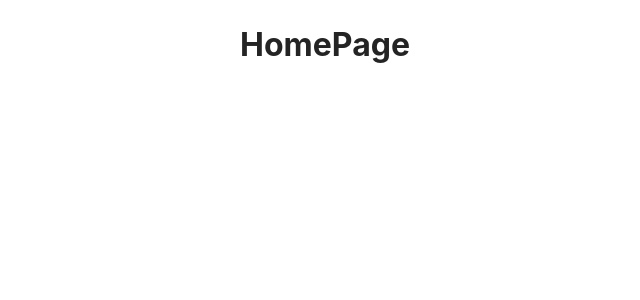
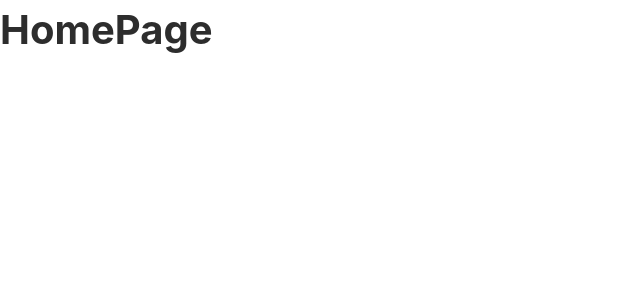
Before and after one commit to vitordevsp/test-albert-einstein, a React (Vite) app: page / in a window 1280 px wide. Shown: the top 300 px of the page, without its empty margins (0-640 px from the left). Built offline with nearby package versions, Linux system fonts and the light colour scheme.

Commit message:
feat: define a base de styles para textos e cores

```diff
--- a/src/index.css
+++ b/src/index.css
@@ -1,7 +1,24 @@
+/* ---------- Configs ---------- */
+
 :root {
-  color: #242424;
-  background-color: #FFFFFF;
+  --bg-color-app: #fff;
 
+  --color-gray-0: #2D2D2D;
+  --color-gray-1: #5E5E5E;
+  --color-gray-2: #8C8C8C;
+  --color-gray-3: #ADADAD;
+
+  color: var(--color-gray-0);
+  background-color: var(--bg-color-app);
+}
+
+* {
+  margin: 0;
+  padding: 0;
+  box-sizing: border-box;
+}
+
+body {
   font-family: Inter, system-ui, Avenir, Helvetica, Arial, sans-serif;
   line-height: 1.5;
   font-weight: 400;
@@ -11,9 +28,83 @@
   -moz-osx-font-smoothing: grayscale;
 }
 
-body {
-  margin: 0;
-  width: 100%;
-  max-width: 800px;
-  margin: 0 auto;
+a {
+  text-decoration: none;
 }
+
+/* html {
+  font-size: calc(100vw / 1440 * 10);
+}
+
+@media screen and (max-width: 1023px) {
+  html {
+    font-size: calc(100vw / 375 * 10);
+  }
+} */
+
+/* ---------- Texts ---------- */
+
+h1 {
+  font-size: 40px;
+  font-weight: 700;
+}
+
+h2 {
+  font-size: 24px;
+  font-weight: 500;
+}
+
+h3 {
+  font-size: 20px;
+  font-weight: 500;
+}
+
+h4 {
+  font-size: 18px;
+  font-weight: 500;
+}
+
+h5 {
+  font-size: 16px;
+  font-weight: 500;
+}
+
+h6 {
+  font-size: 12px;
+  font-weight: 500;
+}
+
+p, span {
+  font-size: 16px;
+  font-weight: 400;
+}
+
+.text-bold {
+  font-weight: 700;
+}
+
+.text-semibold {
+  font-weight: 500;
+}
+
+.text-regular {
+  font-weight: 400;
+}
+
+/* ---------- Colors ---------- */
+
+.color-gray-0 {
+  color: var(--color-gray-0);
+}
+
+.color-gray-1 {
+  color: var(--color-gray-1);
+}
+
+.color-gray-2 {
+  color: var(--color-gray-2);
+}
+
+.color-gray-3 {
+  color: var(--color-gray-3);
+}
```
